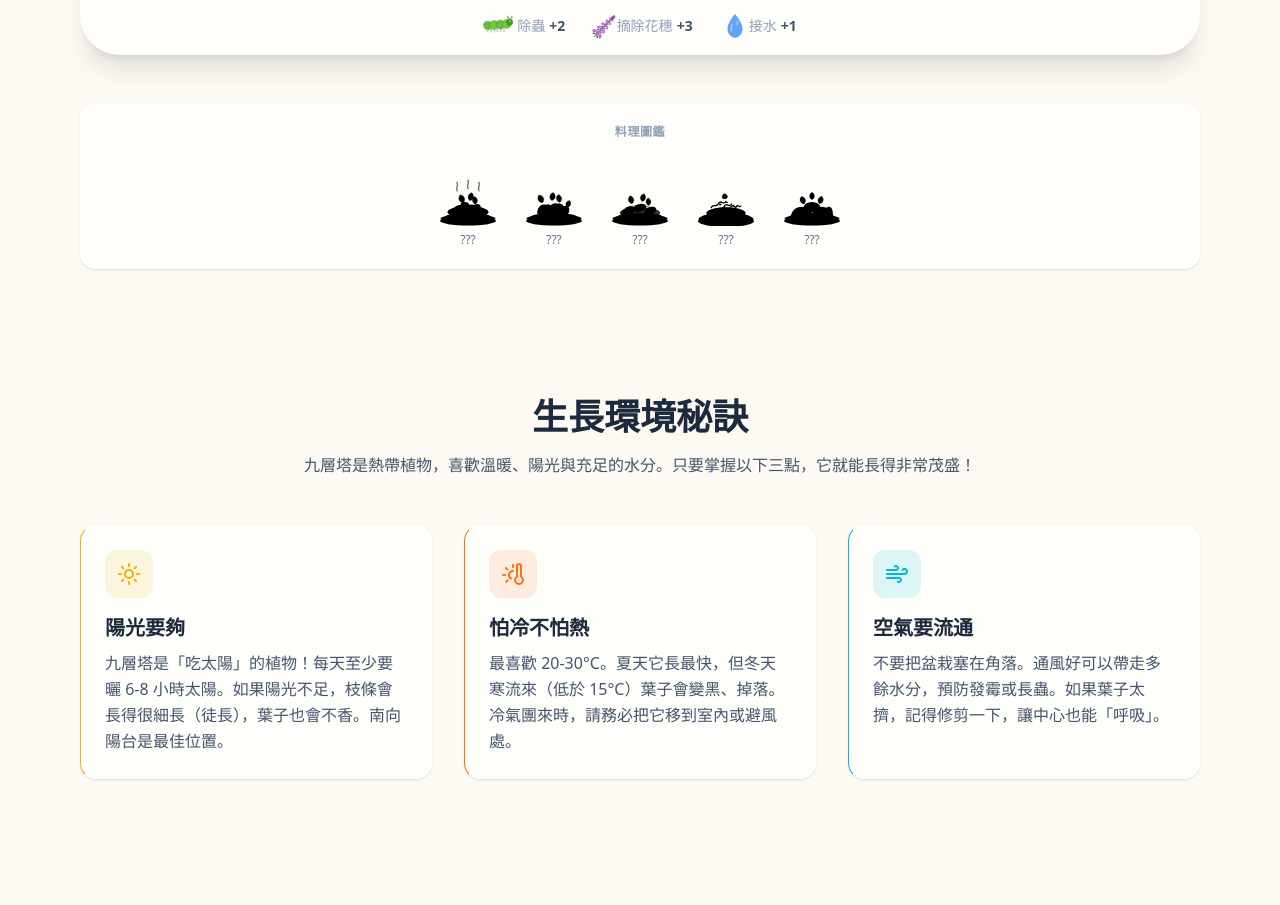
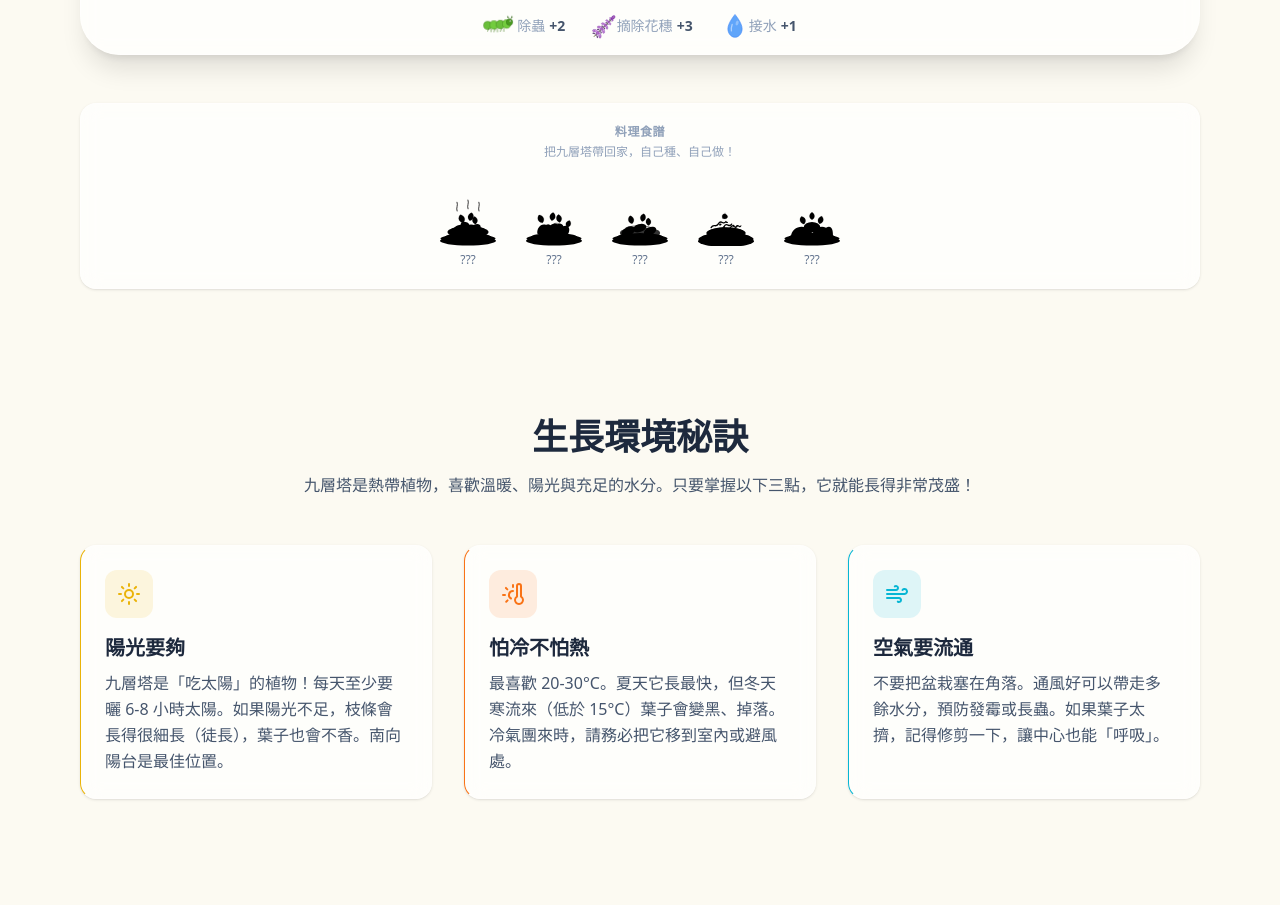
Before and after one commit to CrowntailTW0608/Basil, a React (Vite) app: page / in a window 1280 px wide. Shown: the part 901-1806 px from the top of the page. Built offline with nearby package versions, Linux system fonts and the light colour scheme.

Commit message:
將料理圖鑑改為料理食譜，調整文案避免孩子誤解為兌換獎品

```diff
--- a/src/games/BasilGame.tsx
+++ b/src/games/BasilGame.tsx
@@ -470,7 +470,7 @@ export default function BasilGame() {
                   <>
                     <div className="flex items-center gap-2">
                       <Trophy size={28} className="text-yellow-500 flex-shrink-0"/>
-                      <h3 className="text-xl font-bold text-slate-800">挑戰成功！你的九層塔可以做⋯</h3>
+                      <h3 className="text-xl font-bold text-slate-800">挑戰成功！今天學到的食譜：</h3>
                     </div>
                     <wonDish.SVG/>
                     <div className="text-center px-2">
@@ -600,12 +600,13 @@ export default function BasilGame() {
         </div>
       </div>
 
-      {/* 料理圖鑑解鎖面板 */}
+      {/* 料理食譜面板 */}
       {(() => {
         const allDishes = getAllDishes();
         return (
           <div className="glass-card rounded-2xl shadow border-emerald-100 px-6 py-5">
-            <p className="text-center text-xs font-bold text-slate-400 uppercase tracking-wider mb-4">料理圖鑑</p>
+            <p className="text-center text-xs font-bold text-slate-400 uppercase tracking-wider mb-1">料理食譜</p>
+            <p className="text-center text-xs text-slate-400 mb-4">把九層塔帶回家，自己種、自己做！</p>
             <div className="flex justify-center gap-4 flex-wrap">
               {allDishes.map(dish => {
                 const unlocked = unlockedDishes.has(dish.name);
@@ -658,6 +659,7 @@ export default function BasilGame() {
                 <span className="font-bold text-emerald-700">食材：</span>
                 {modalDish.ingredients.join('・')}
               </div>
+              <p className="text-xs text-slate-400 text-center -mt-1">把九層塔帶回家種，自己動手做做看！</p>
               <button
                 onClick={() => setModalDish(null)}
                 className="px-6 py-2 bg-slate-100 hover:bg-slate-200 text-slate-600 rounded-xl font-medium text-sm transition-all"
```
Also changed, not shown: 1 other file (tests, documents, lock files or other folders).
